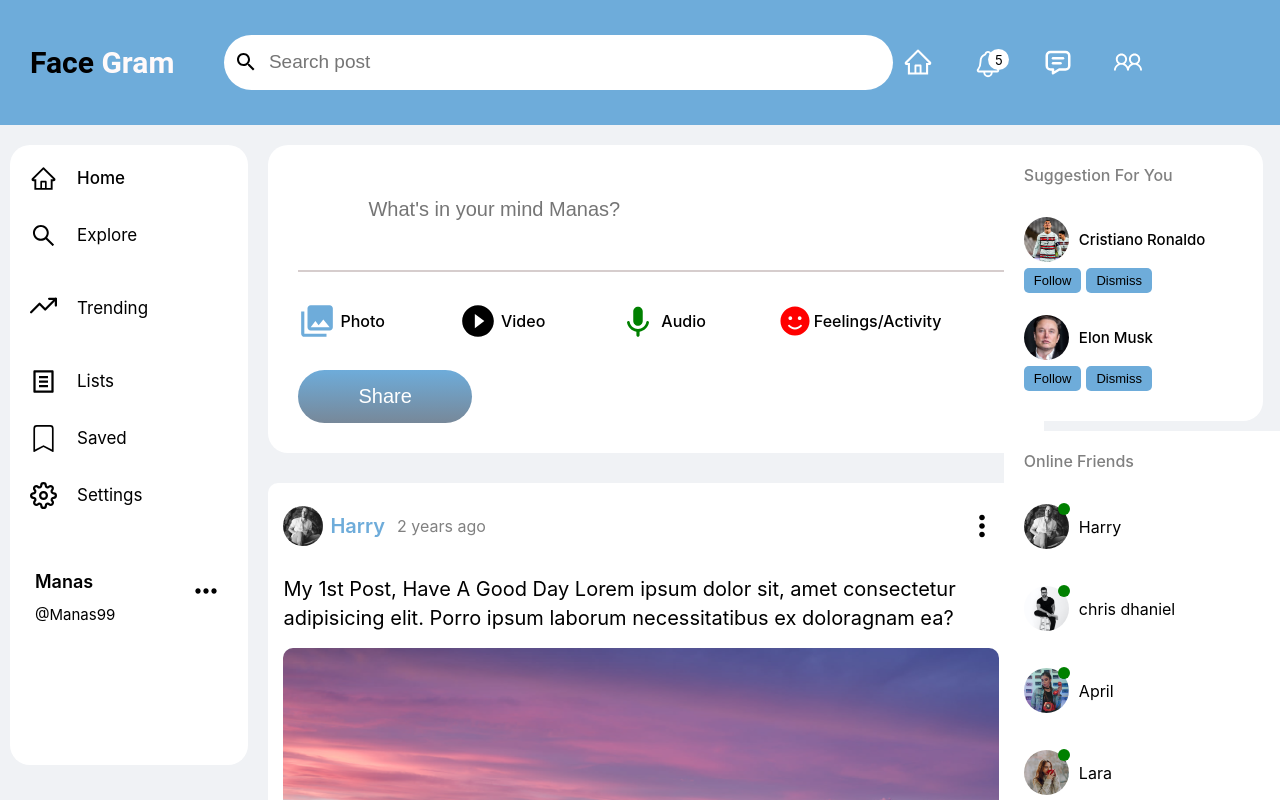
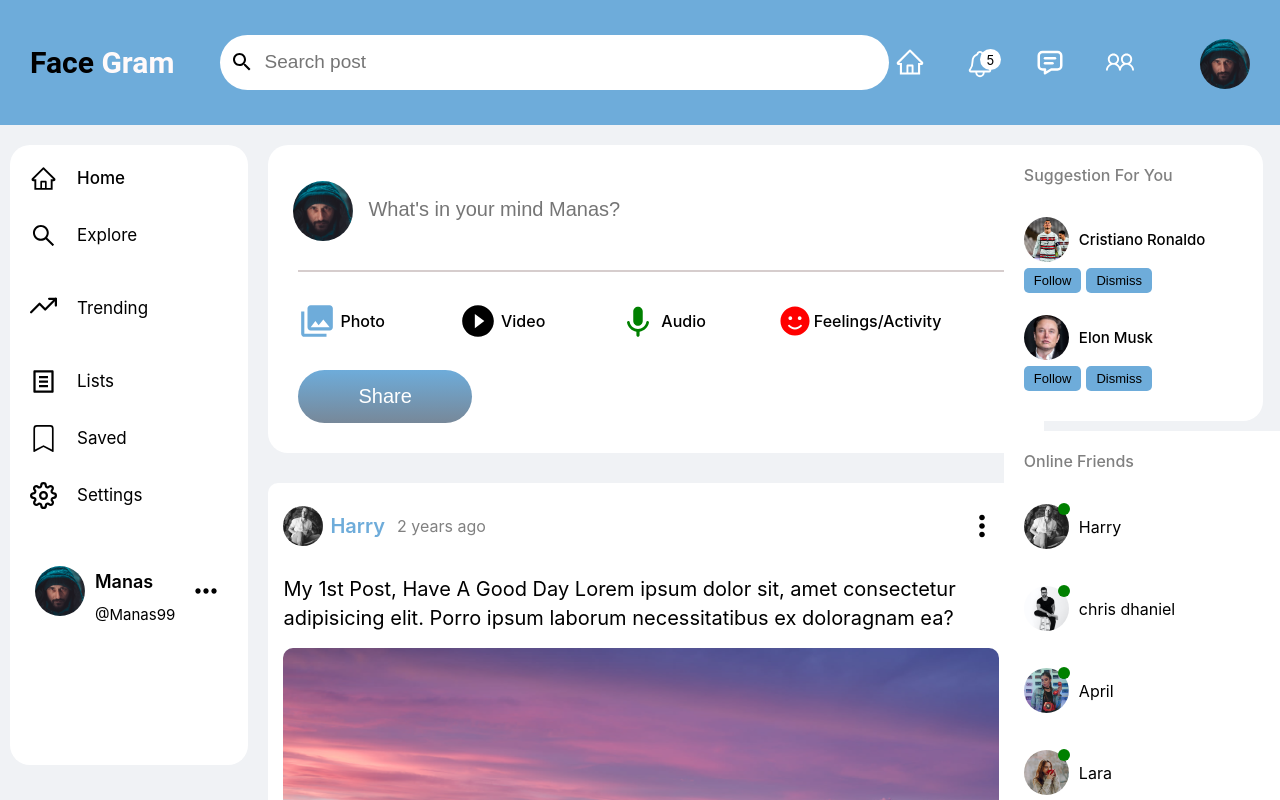
Before and after one commit to MohdManas/Social-Media-App-Frontend, a React (Vite) app: page /home in a window 1280 px wide. Shown: the top 800 px of the page. Built offline with nearby package versions, Linux system fonts and the light colour scheme.

Commit message:
Profile Pic updated

```diff
--- a/src/Components/LeftSide/Left.jsx
+++ b/src/Components/LeftSide/Left.jsx
@@ -8,6 +8,7 @@ import {BsBookmark} from "react-icons/bs"
 import {RiFileListLine} from "react-icons/ri"
 import {FiSettings} from "react-icons/fi"
 import MoreHorizIcon from '@mui/icons-material/MoreHoriz';
+import ProfilePic from '../../assets/profile.jpg'
 
 import Profile from '../../Pages/Profile/Profile'
 
@@ -65,6 +66,7 @@ const Left = ({profileImg,
         <Link to="/profile" style={{textDecoration:"none",color:"black"}}>
           <div className="user-name-userid">
             {/* <img src={profileImg ? (profileImg) : Profile} alt="" /> */}
+            <img src={ProfilePic ? (ProfilePic) : Profile}  alt='' />
               <div className='L-user'>
                 <h1>{modelDetails ? (modelDetails.ModelName) : "Manas"}</h1>
                 <span>{modelDetails ? (modelDetails.ModelUserName) : "@Manas99"}</span>
--- a/src/Components/Navigation/Nav.jsx
+++ b/src/Components/Navigation/Nav.jsx
@@ -7,6 +7,7 @@ import {AiOutlineHome} from "react-icons/ai"
 import {LiaUserFriendsSolid} from "react-icons/lia"
 import {IoNotificationsOutline} from "react-icons/io5"
 import {TbMessage} from "react-icons/tb"
+import ProfilePic from '../../assets/profile.jpg'
 
 import Profile from '../../Pages/Profile/Profile';
 
@@ -52,6 +53,7 @@ const Nav = ({search,setSearch,setShowMenu,profileImg}) => {
        <div className="n-profile" >
           <Link to="/profile">
             {/* <img src={profileImg ? (profileImg) : Profile} className='n-img' style={{marginBottom:"-7px"}}/> */}
+            <img src={ProfilePic ? (ProfilePic) : Profile} className='n-img' style={{marginBottom:"-7px"}}/>
           </Link>
       </div>
 
--- a/src/Components/Post/InputPost.jsx
+++ b/src/Components/Post/InputPost.jsx
@@ -5,7 +5,7 @@ import CloseRoundedIcon from '@mui/icons-material/CloseRounded';
 import PlayCircleFilledOutlinedIcon from '@mui/icons-material/PlayCircleFilledOutlined';
 import KeyboardVoiceRoundedIcon from '@mui/icons-material/KeyboardVoiceRounded';
 import {FaSmile} from "react-icons/fa"
-
+import ProfilePic from '../../assets/profile.jpg'
 
 
 const InputPost = ({handleSubmit,
@@ -20,7 +20,7 @@ const InputPost = ({handleSubmit,
         <form onSubmit={handleSubmit}>
             <div className="i-input-box">
                 {/* <img src={Profile} className='i-img'/> */}
-
+                <img className='i-img' src={ProfilePic}  alt='' />
                 <input
                 type="text"
                 id="i-input"
```
